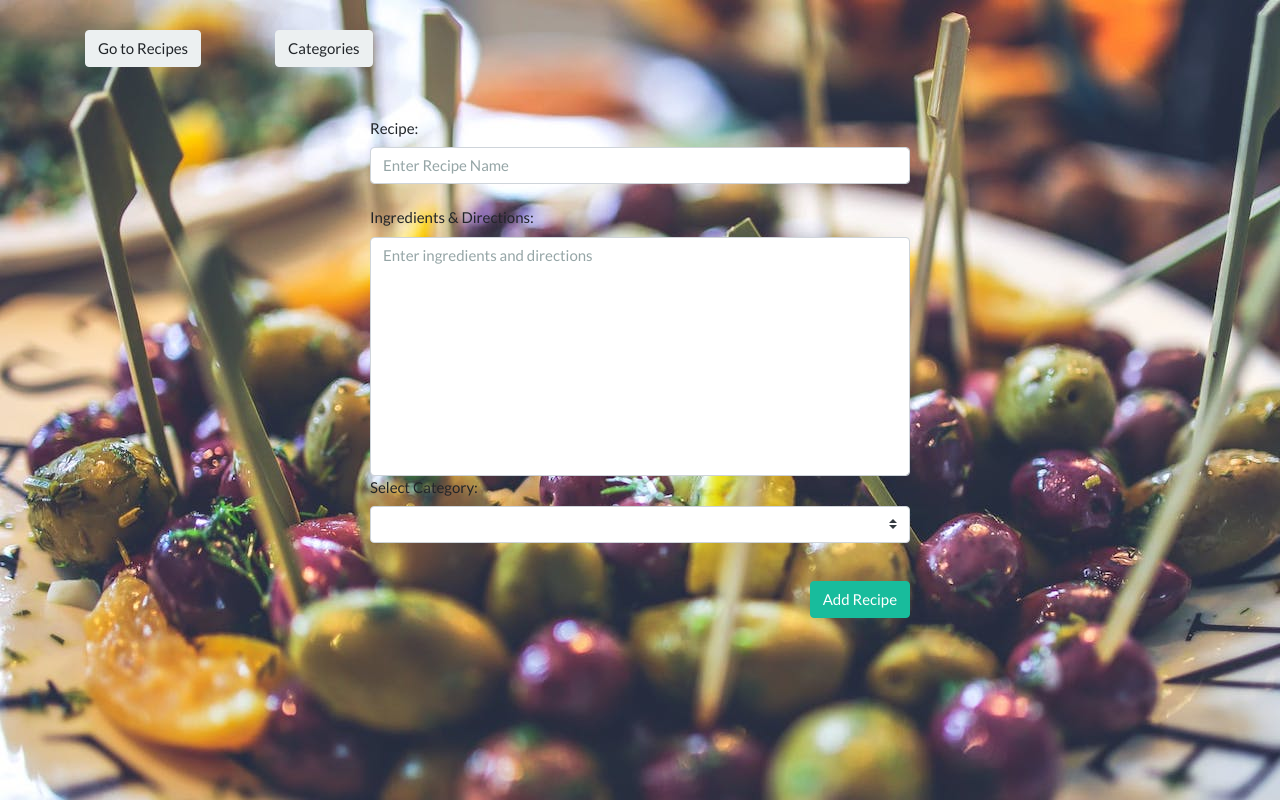
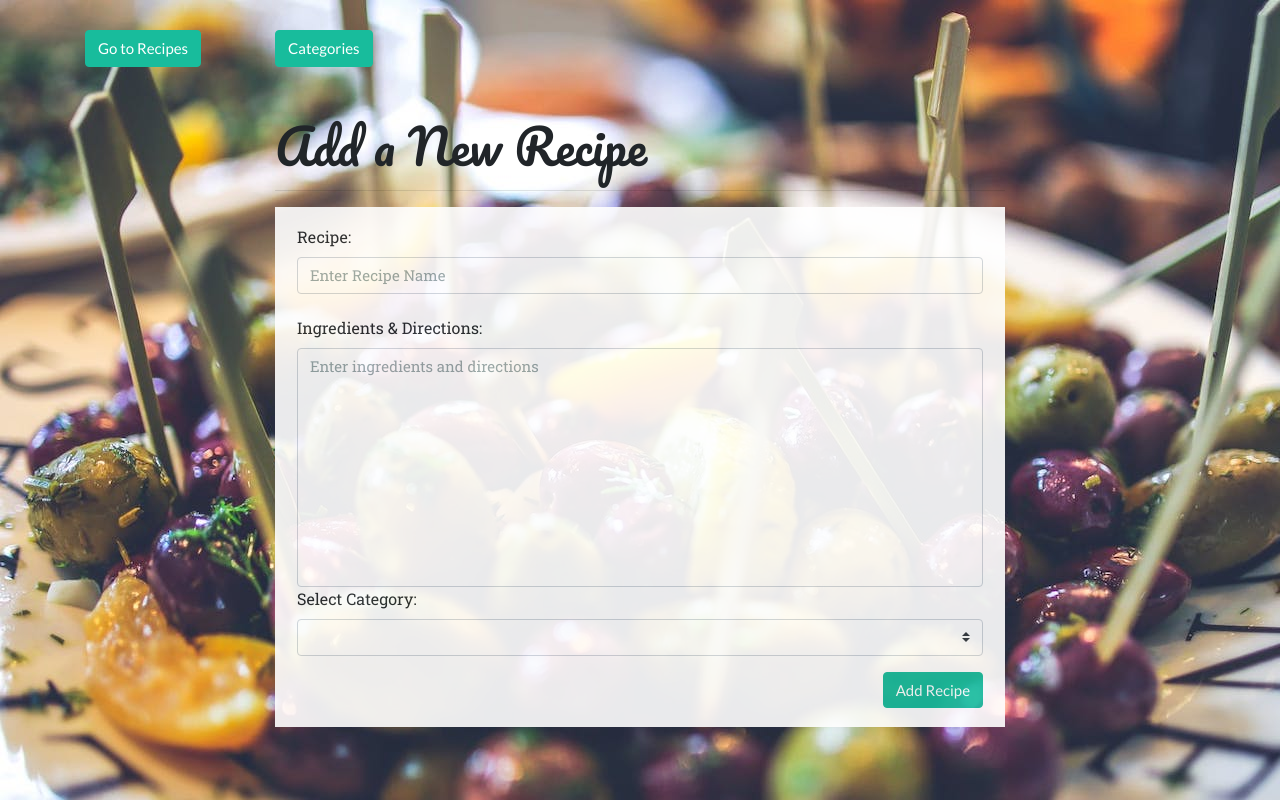
Before and after one commit to dmk6562/Olive-Thyme, a website: page public/cms.html in a window 1280 px wide. Drawn offline with nearby package versions, Linux system fonts and the light colour scheme; no server answers.

Commit message:
finished add recipe page

```diff
--- a/public/cms.html
+++ b/public/cms.html
@@ -2,38 +2,45 @@
 <html lang="en">
 
 <head>
-    <meta charset="UTF-8">
-    <link rel="icon" type="image/icon" href="/Users/mariamchaudry/gtcbc/homework/olive-thyme-project-2/public/css/oliveicon.png"/>
-    <title>Categories</title>
-
     <!-- Google Fonts -->
-    <link href="https://fonts.googleapis.com/css?family=Pacifico|Oswald|Slabo 27px" rel="stylesheet">
+    <link href="https://fonts.googleapis.com/css?family=Pacifico|Oswald|Slabo 27px|Roboto+Slab" rel="stylesheet">
 
     <!-- Latest compiled and minified CSS & JS -->
     <link href="https://maxcdn.bootstrapcdn.com/bootswatch/4.0.0/flatly/bootstrap.min.css" rel="stylesheet">
 
-    <link rel="stylesheet" href="css/styles.css" media="screen">
-
     <script src="https://code.jquery.com/jquery.js"></script>
 
+    <!-- Bootstrap Link -->
     <script src="https://maxcdn.bootstrapcdn.com/bootstrap/4.0.0/js/bootstrap.min.js"></script>
 
+    <!-- Font Awesome -->
+    <link rel="stylesheet" href="https://cdnjs.cloudflare.com/ajax/libs/font-awesome/4.7.0/css/font-awesome.min.css">
+
+    <!-- CSS Stylesheet -->
+    <link rel="stylesheet" href="css/styles.css" media="screen" title="no title">
+
+    <!-- Title -->
+    <link rel="icon" type="image/icon" href="oliveicon.png"/>
+        <title>New Recipe</title>
 </head>
 
 <body>
 <div class="container">
     <div class="row top-30">
         <div class="col-md-2 col-sm-2">
-            <a class="btn btn-light" href="/recipe">Go to Recipes</a>
+            <a class="btn btn-success" href="/recipe">Go to Recipes</a>
         </div>
         <div class="col-md-2 col-sm-2">
-            <a class="btn btn-light" href="/categories">Categories</a>
+            <a class="btn btn-success" href="/categories">Categories</a>
         </div>
     </div>
     <div class="row">
-        <div class="col-md-6 offset-md-3">
+        <div class="col-md-8 offset-md-2">
             <form id="cms">
+                <h1>Add a New Recipe</h1>
+                <hr>
                 <div class="form-group">
+                    <div class = "panel panel-default" id="newRecipeBox">
                     <label for="title">Recipe:</label>
                     <input placeholder="Enter Recipe Name" type="text" class="form-control" id="title">
                     <br />
@@ -44,15 +51,16 @@
                         <select class="custom-select" id="author">
                         </select>
                     </div>
-                    <br />
                     <button type="submit" class="btn btn-success submit">Add Recipe</button>
+                    <br></br>
                 </div>
+            </div>
             </form>
         </div>
     </div>
 </div>
 <!-- Custom Script -->
-<script src="js/cms.js" type="text/javascript"></script>
+<!-- <script src="js/cms.js" type="text/javascript"></script> -->
 
 </body>
 
--- a/public/css/styles.css
+++ b/public/css/styles.css
@@ -6,8 +6,13 @@ form#cms {
     margin-top: 50px;
 }
 
-#cms textarea {
+#title {
+    font-family:'Roboto Slab', serif;
+}
+
+#cms textarea{
     resize: none;
+    font-family:'Roboto Slab', serif;
 }
 
 .card-header button.delete,
@@ -22,7 +27,6 @@ button.edit {
 
 .category-container {
     margin-top: 50px;
-    /* background-color: blue;  */
 }
 
 .author-list {
@@ -76,7 +80,7 @@ th {
     font-family: 'Slabo 27px', serif;;
     font-size: 18px;
 }
-td {
+td, label {
     font-family: 'Roboto Slab', serif;
     font-size: 16px;
 }
@@ -88,3 +92,12 @@ td {
   width: 33px;
   margin-left: 5px;
 }
+
+#newRecipeBox {
+    background-color: white;
+    padding-left: 22px;
+    padding-right: 22px;
+    padding-top: 18px;
+    padding-bottom: 10px;
+    opacity: .9;
+}
```
